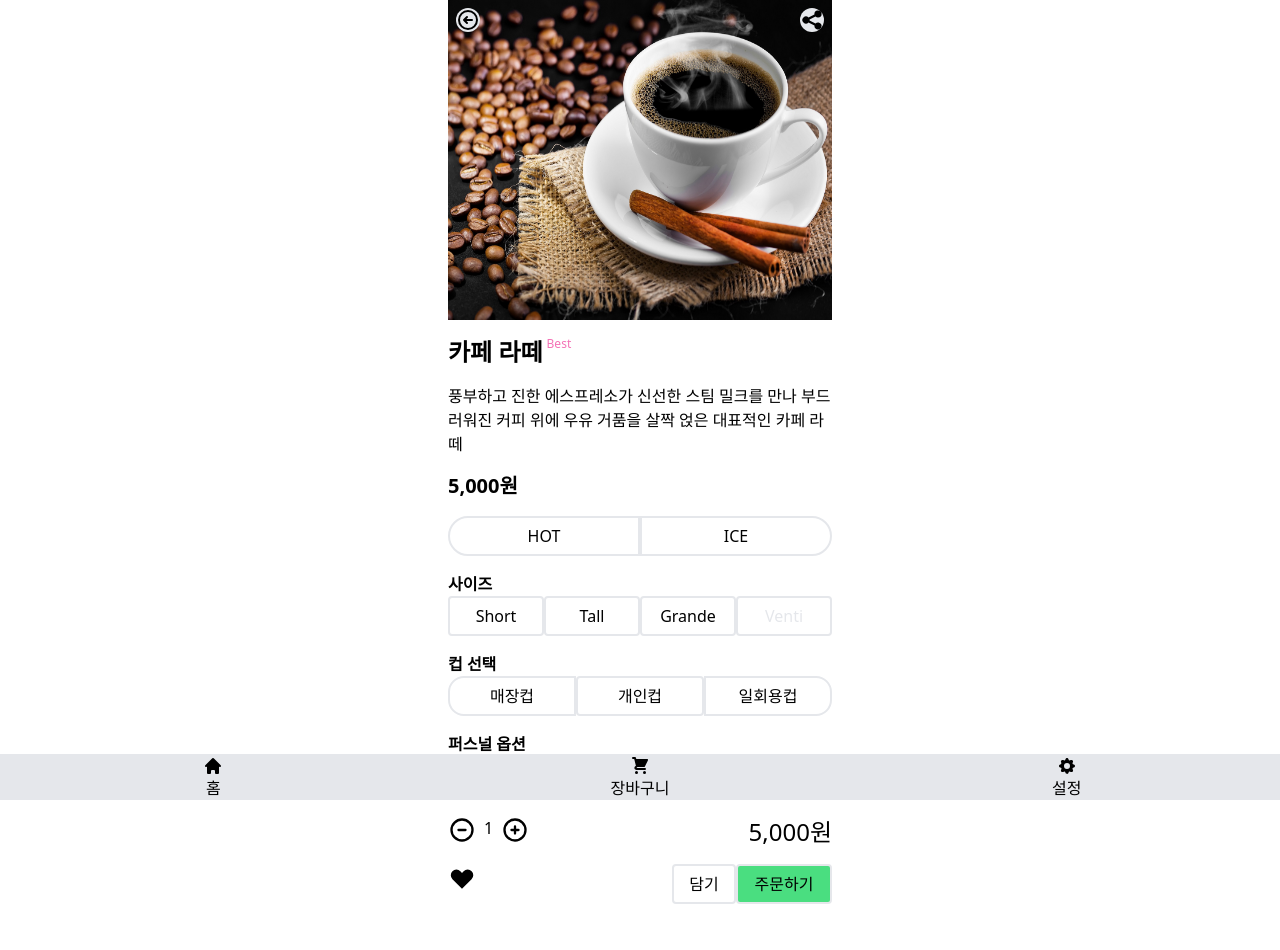
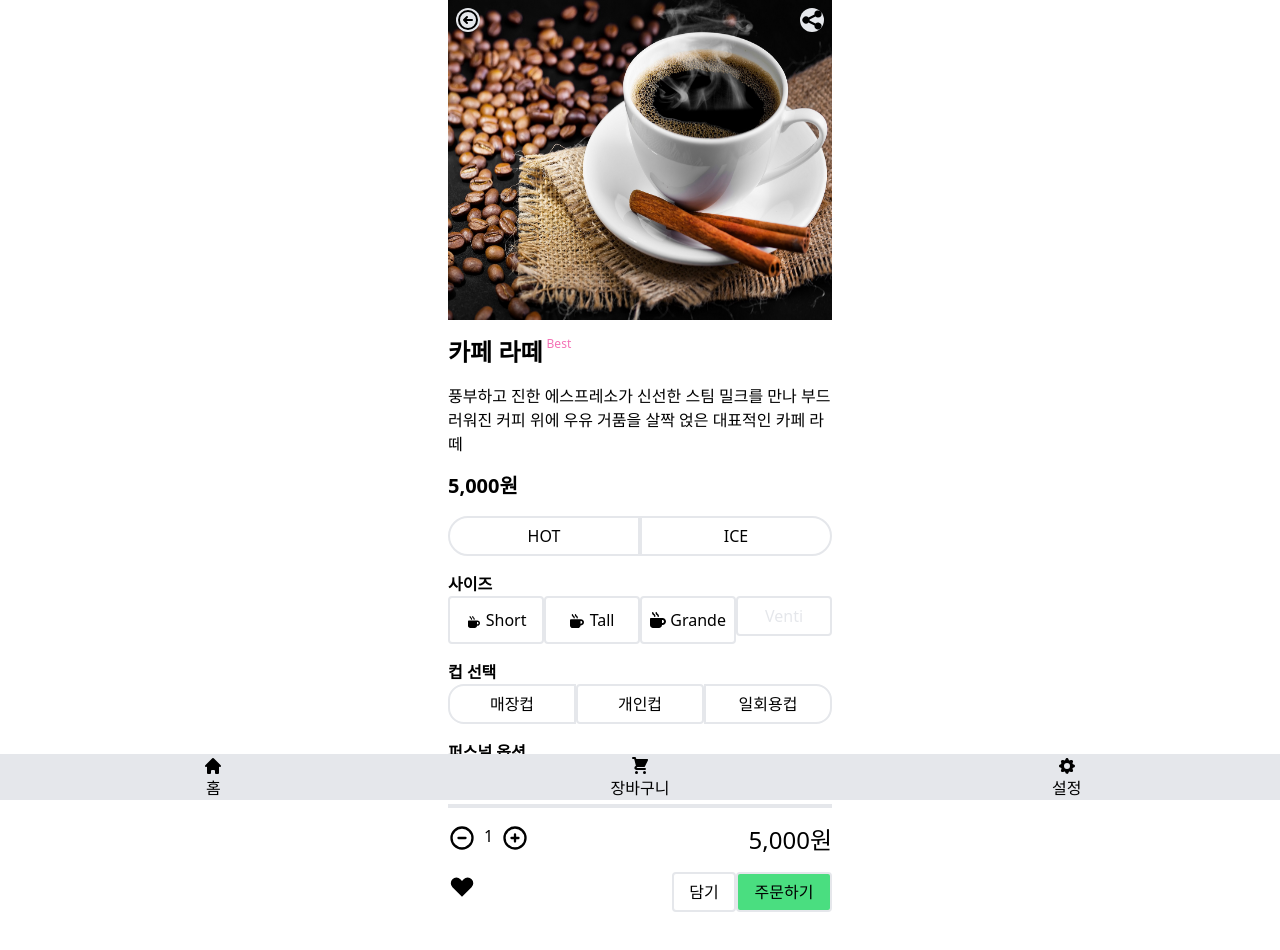
Before and after one commit to StolenMoments/starbucks-clone-vue, a Vue app: page / in a window 1280 px wide. Shown: the top 950 px of the page. Built offline with nearby package versions, Linux system fonts and the light colour scheme.

Commit message:
style(DrinkDetailSizeButtons): 사이즈 버튼 아이콘 추가 및 스타일링

```diff
--- a/src/components/Drink/DrinkDetailSizeButtons.vue
+++ b/src/components/Drink/DrinkDetailSizeButtons.vue
@@ -3,9 +3,18 @@
   <div class="flex">
     <div v-for="size in sizeList" :key="size">
       <button v-if="sizeObject[size]"
-              class="h-10 w-24 cursor-pointer rounded border-2 hover:bg-green-300"
+              class="h-12 w-24 cursor-pointer rounded border-2 hover:bg-green-300"
               :data-test="`${size}`"
-      >{{ size }}
+      >
+        <FasIcon v-if="size === 'Short'"
+                 class="h-3 w-3" :icon="['fas','mug-hot']"/>
+        <FasIcon v-if="size === 'Tall'"
+                 class="h-3.5 w-3.5" :icon="['fas','mug-hot']"/>
+        <FasIcon v-if="size === 'Grande'"
+                 class="h-4 w-4" :icon="['fas','mug-hot']"/>
+        <FasIcon v-if="size === 'Venti'"
+                 class="h-5 w-5" :icon="['fas','mug-hot']"/>
+        {{ size }}
       </button>
       <button v-else
               class="h-10 w-24 cursor-auto rounded border-2 text-gray-200"
```
